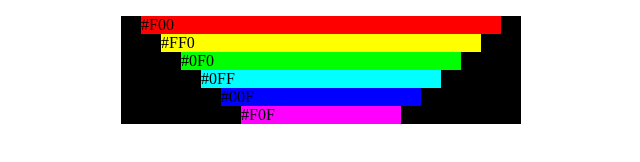
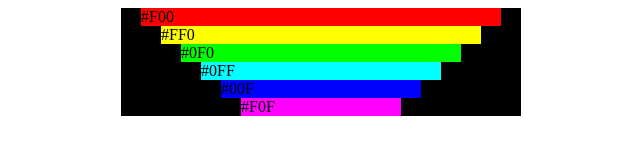
Before and after one commit to cooligorka/HTML, a plain HTML site: page practic/lists.html in a window 1280 px wide. Shown: the whole page, without its empty margins (319-959 px from the left). Drawn offline with Linux system fonts and the light colour scheme.

Commit message:
Update lists.html

```diff
--- a/practic/lists.html
+++ b/practic/lists.html
@@ -3,7 +3,7 @@
    <head>
       <title>Отступы. Списки</title>
       <meta charset="utf-8" />
-      <link rel="stylesheet" type="text/css" href="./style2.css" />
+      <link rel="stylesheet" type="text/css" href="./style.css" />
    </head>
    <body>
       <ul>
```
